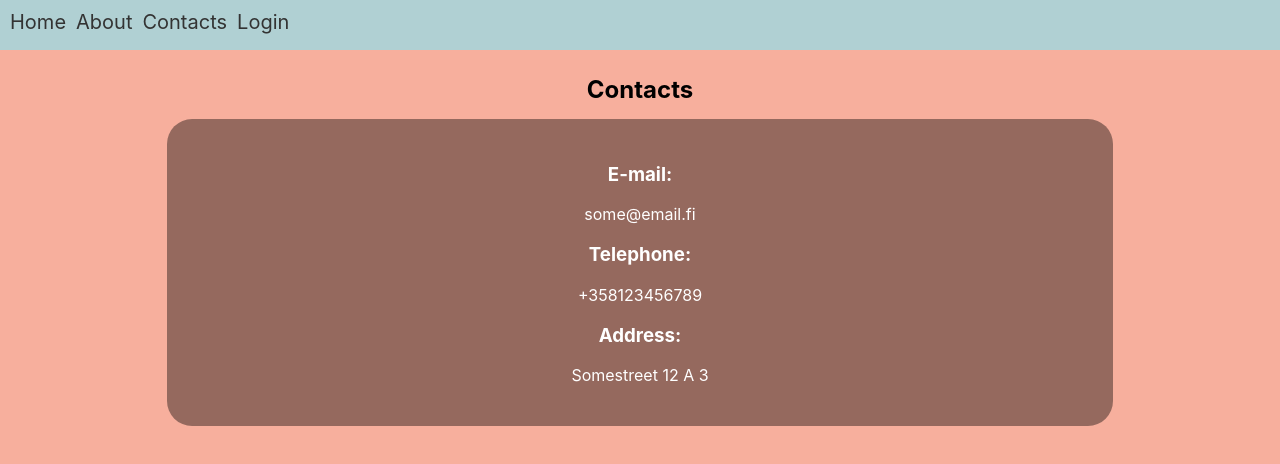
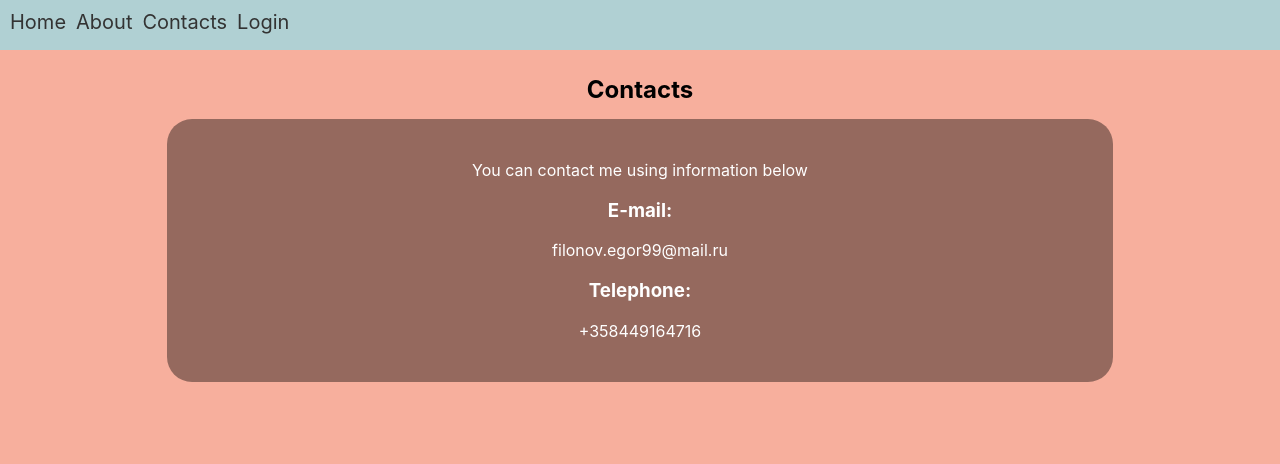
Before and after one commit to filonov-e/React-Multipage-Transition-Template, a React (Create React App) app: page /contacts in a window 1280 px wide. Shown: the top 464 px of the page. Built offline with nearby package versions, Linux system fonts and the light colour scheme.

Commit message:
upgraded login functionality and contact information

```diff
--- a/src/App.css
+++ b/src/App.css
@@ -9,6 +9,22 @@ header {
 
 .button {
   margin: 25px auto 0 auto;
+  font-family: monospace;
+  font-size: 10pt;
+  color: black;
+  background-color: buttonface;
+  text-align: center;
+  padding: 2px 6px 3px;
+  border-width: 2px;
+  border-style: outset;
+  border-color: buttonface;
+  cursor: pointer;
+  max-width: 250px;
+}
+
+.button:active {
+  color: white;
+  background-color: black;
 }
 
 .Home, .About, .Contacts, .Signup, .Profile {
--- a/src/Contacts.js
+++ b/src/Contacts.js
@@ -8,14 +8,13 @@ class Contacts extends Component {
 					<h1>Contacts</h1>
 				</header>
 				<div className="Contacts-content">
+					<p>You can contact me using information below</p>
+
 					<h3>E-mail:</h3>
-          <p>some@email.fi</p>
+					<p>filonov.egor99@mail.ru</p>
 
 					<h3>Telephone:</h3>
-          <p>+358123456789</p>
-
-          <h3>Address:</h3>
-          <p>Somestreet 12 A 3</p>
+					<p>+358449164716</p>
 				</div>
 			</div>
 		);
--- a/src/Login.js
+++ b/src/Login.js
@@ -61,8 +61,12 @@ class Login extends Component {
 
 	_confirm = async () => {
 		// login/logout test
-		this._saveUserData(this.state.email)
-		window.location.href = "/profile"
+		if (this.state.login && (this.state.email && this.state.password) || (this.state.name && this.state.email && this.state.password)){
+			this._saveUserData(this.state.email)
+			window.location.href = "/profile"
+		} else {
+			alert("Fill all the fields!");
+		}
 		// login/logout test end
 	}
 
--- a/src/index.css
+++ b/src/index.css
@@ -12,22 +12,3 @@ code {
   font-family: source-code-pro, Menlo, Monaco, Consolas, "Courier New",
     monospace;
 }
-
-.button {
-  font-family: monospace;
-  font-size: 10pt;
-  color: black;
-  background-color: buttonface;
-  text-align: center;
-  padding: 2px 6px 3px;
-  border-width: 2px;
-  border-style: outset;
-  border-color: buttonface;
-  cursor: pointer;
-  max-width: 250px;
-}
-
-.button:active {
-	color: white;
-	background-color: black;
-}
```
Lines whose indentation alone changed are shown as unchanged.
